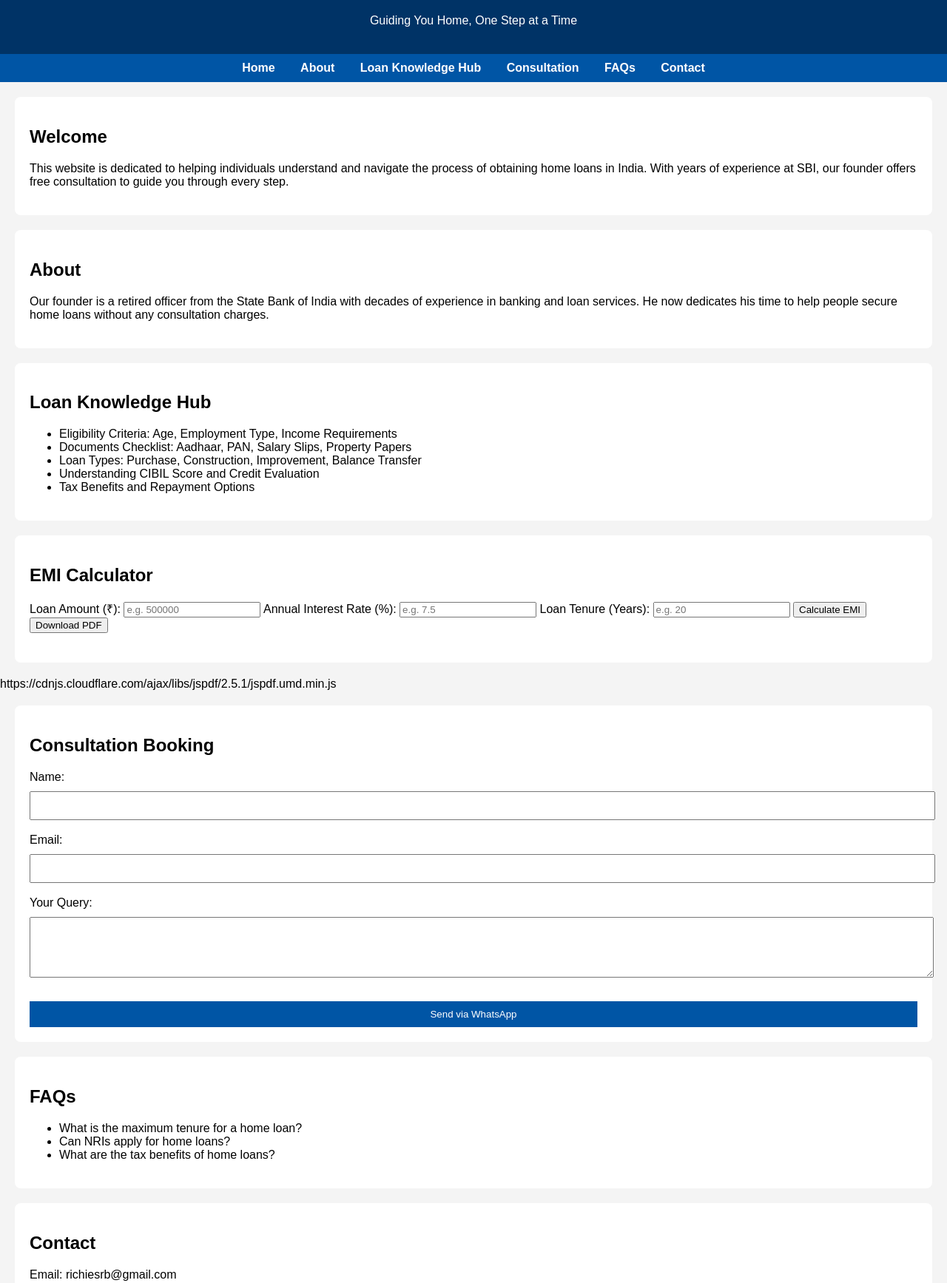
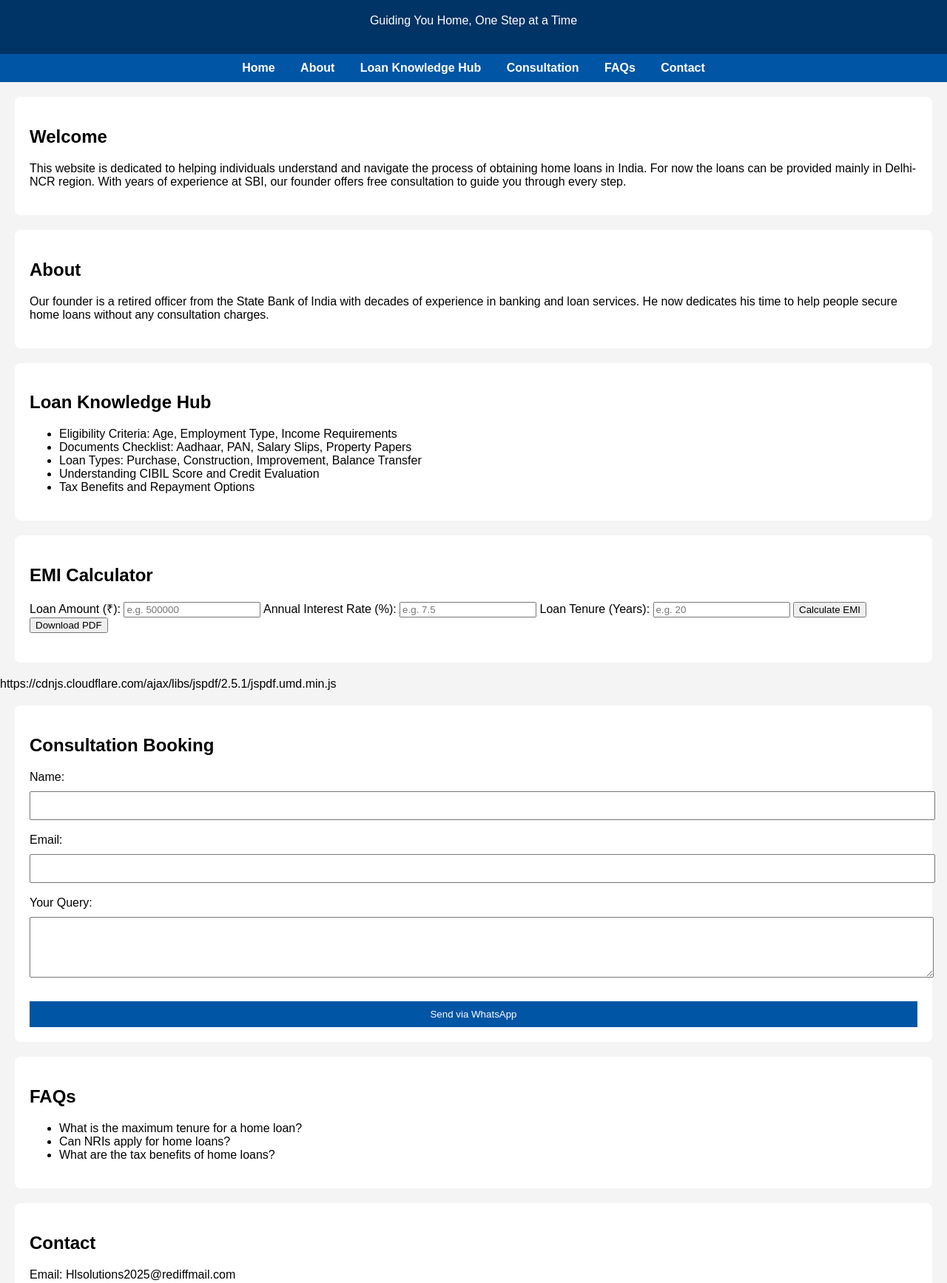
Before and after one commit to surabh-data/Home-Loan-Solutions, a plain HTML site: page index.html in a window 1280 px wide. Shown: the part 165-1900 px from the top of the page at 74% size. Drawn offline with Linux system fonts and the light colour scheme.

Commit message:
U1.1 index.html
Updated email address and Welcome message
New updates to come- Adding images, Adding financial knowledge hub content

```diff
--- a/index.html
+++ b/index.html
@@ -37,7 +37,7 @@
 
 <section id="home">
     <h2>Welcome</h2>
-    <p>This website is dedicated to helping individuals understand and navigate the process of obtaining home loans in India. With years of experience at SBI, our founder offers free consultation to guide you through every step.</p>
+    <p>This website is dedicated to helping individuals understand and navigate the process of obtaining home loans in India. For now the loans can be provided mainly in Delhi-NCR region. With years of experience at SBI, our founder offers free consultation to guide you through every step.</p>
 </section>
 
 <section id="about">
@@ -144,7 +144,7 @@ https://cdnjs.cloudflare.com/ajax/libs/jspdf/2.5.1/jspdf.umd.min.js</script>
 
 <section id="contact">
     <h2>Contact</h2>
-    <p>Email: richiesrb@gmail.com</p>
+    <p>Email: Hlsolutions2025@rediffmail.com</p>
 </section>
 
 <footer>
```
